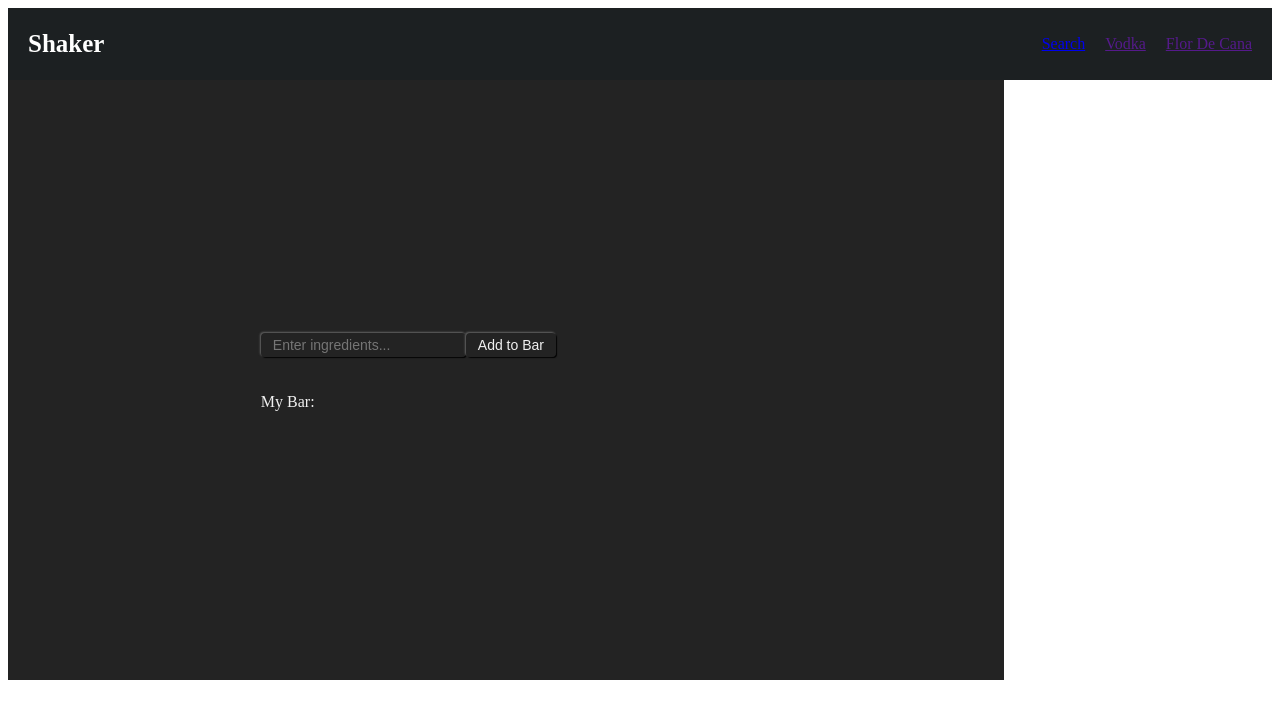
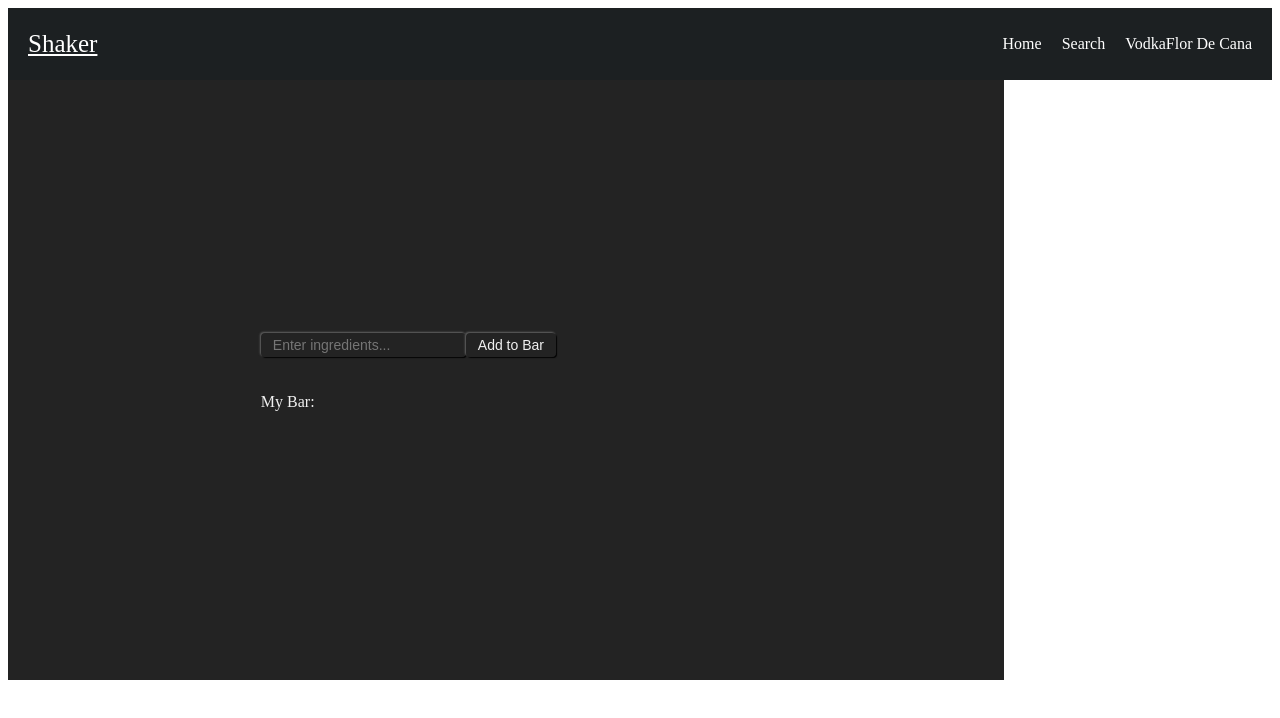
Before and after one commit to The-Senior-Group-2/shaker, a React app: page /about in a window 1280 px wide. Shown: the top 718 px of the page. Built offline with nearby package versions, Linux system fonts and the light colour scheme; the HTML template or start-up script is replaced by a standard one.

Commit message:
made the navbar cleaner.

```diff
--- a/client/src/components/navbar.jsx
+++ b/client/src/components/navbar.jsx
@@ -1,7 +1,7 @@
 import React, { useState } from "react";
 import styled from "styled-components";
 import { Navbar,  Form, FormControl, Button, NavItem } from 'react-bootstrap';
-import { BrowserRouter, Route, Switch, Link } from 'react-router-dom';
+import { BrowserRouter, Route, Switch, Link} from 'react-router-dom';
 import Bar from './About.jsx'
 
 
@@ -14,6 +14,13 @@ const Nav = styled.nav`
   align-items: center;
 `;
 
+const LinkCss = styled.a`
+  color: white;
+  text-decoration: none;
+  :hover {
+    text-decoration: underline;
+  }
+`;
 const Logo = styled.h1`
   font-size: 25px;
   color: white;
@@ -94,22 +101,27 @@ const MyNavbar = () => {
     <div>
     <div>
     <Nav>
-        <Logo>Shaker</Logo>
+        <Logo as={Link} to="/">Shaker</Logo>
         <Menu>
           <Item>
-            <Link as={Link} to="/about" >
-              Search
-            </Link>
+            <LinkCss as={Link} to="/" >
+              Home
+            </LinkCss>
           </Item>
           <Item>
-            <Link target="#" href="https://en.wikipedia.org/wiki/Vodka">
-              Vodka
-            </Link>
+            <LinkCss as={Link} to="/about" >
+              Search
+            </LinkCss>
           </Item>
           <Item>
-            <Link target="#" href="https://flordecana.com/">
+            <LinkCss target={Link} href="https://en.wikipedia.org/wiki/Vodka">
+              Vodka
+            </LinkCss>
+          </Item>
+          <Item>
+            <LinkCss target="#" href="https://flordecana.com/">
               Flor De Cana
-            </Link>
+            </LinkCss>
           </Item>
         </Menu>
         <NavIcon onClick={() => toggleNav(!toggle)}>
```
